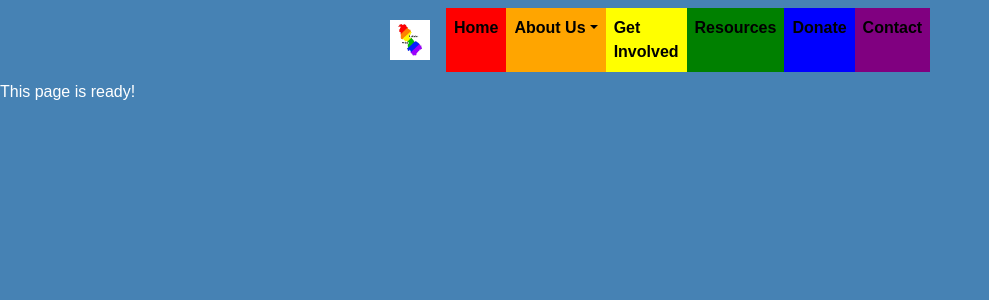
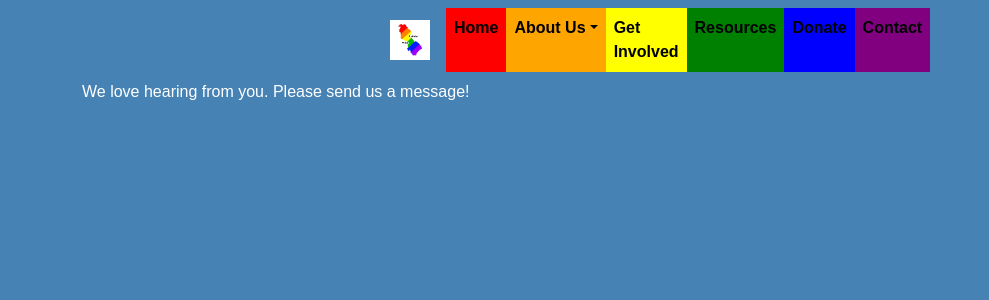
Before and after one commit to Jacobs1986/leitrim-pride, a React (Create React App) app in the folder client/: page /contact in a window 1280 px wide. Shown: the top 300 px of the page, without its empty margins (0-989 px from the left). Built offline with nearby package versions, Linux system fonts and the light colour scheme.

Commit message:
Update contact.js

```diff
--- a/client/src/pages/contact.js
+++ b/client/src/pages/contact.js
@@ -1,7 +1,16 @@
 import React from "react";
+import { Col, Container, Row } from "react-bootstrap";
 
 export default function Contact() {
     return (
-        <div>This page is ready!</div>
+        <div>
+            <Container>
+                <Row>
+                    <Col lg={12}>
+                        We love hearing from you. Please send us a message!
+                    </Col>
+                </Row>
+            </Container>
+        </div>
     );
 };
```
